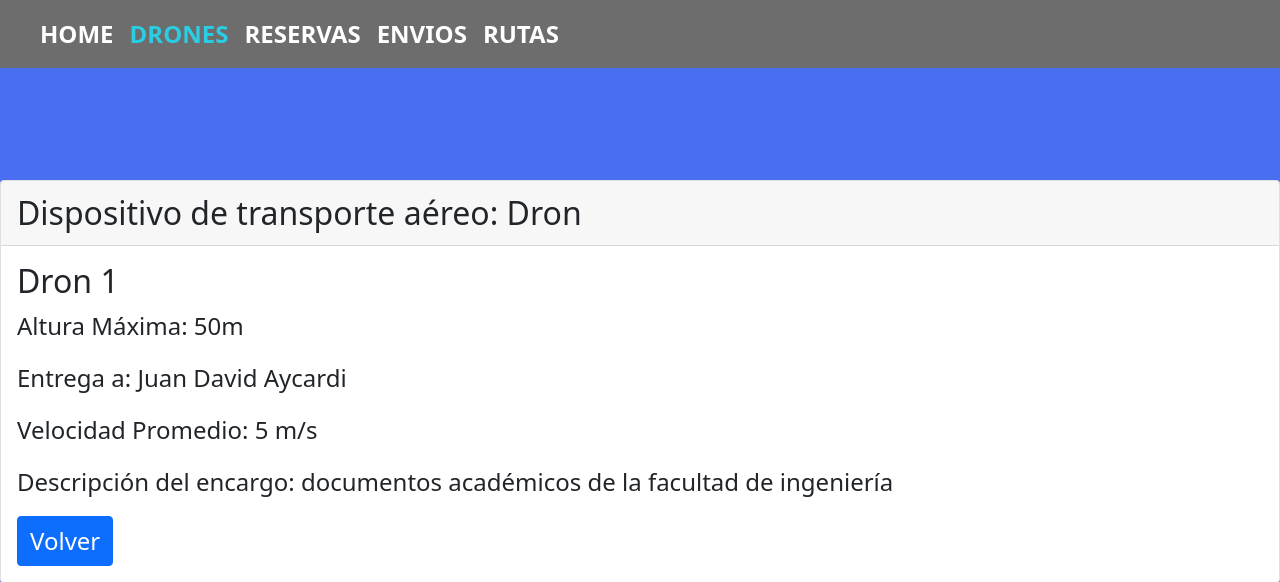
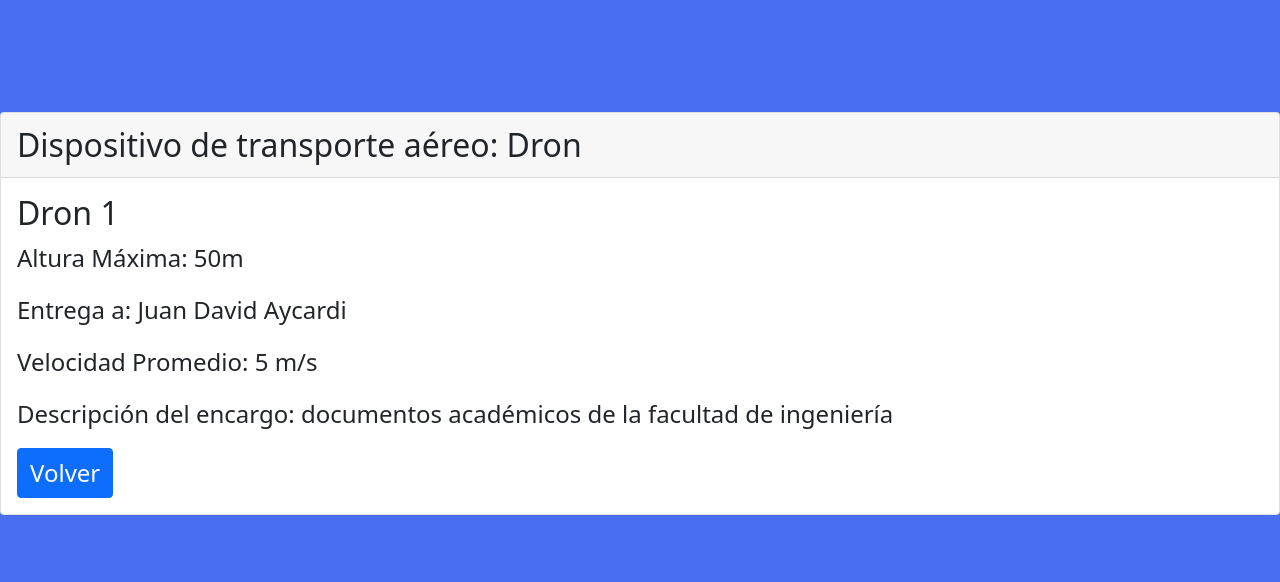
Before and after one commit to Estefaniahurtadog12/procesosFinal, a Flask app: page /drones/1 in a window 1280 px wide. Shown: the top 582 px of the page. Run offline with Flask 3, Linux system fonts and the light colour scheme; some libraries are stand-ins or nearby versions.

Commit message:
Actualizados las paginas de ver envios, ver drones, ver rutas

```diff
--- a/finalProcesos/templates/dron_aumentado.html
+++ b/finalProcesos/templates/dron_aumentado.html
@@ -6,36 +6,8 @@
     <title>Dron {{numero}} Aumentado Page</title>
     <link rel="stylesheet" type="text/css" href="{{ url_for('static',filename='dron_aumentado.css') }}">
     <link href="https://cdn.jsdelivr.net/npm/bootstrap@5.0.2/dist/css/bootstrap.min.css" rel="stylesheet" integrity="sha384-EVSTQN3/azprG1Anm3QDgpJLIm9Nao0Yz1ztcQTwFspd3yD65VohhpuuCOmLASjC" crossorigin="anonymous">
-	</head>
-	<body>
-		<div class="container">
-			<nav class="navbar navbar-expand-lg navbar-light ">
-		        <a class="navbar-brand" href="">{{usuario}}</a>
-		        <button class="navbar-toggler" type="button" data-toggle="collapse" data-target="#navbarSupportedContent" aria-controls="navbarSupportedContent" aria-expanded="false" aria-label="Toggle navigation">
-		            <span class="navbar-toggler-icon"></span>
-		        </button>
 
-		        <div class="collapse navbar-collapse" id="navbarSupportedContent">
-		            <ul class="navbar-nav ml-auto topnav">
-		                <li class="nav-item active">
-		                    <a class="nav-link" href="{{url_for('home')}}">HOME</a>
-		                </li>
-		                <li class="nav-item">
-		                    <a class="nav-link ho" href="{{url_for('drones')}}">DRONES</a>
-		                </li>
-		                <li class="nav-item">
-		                    <a class="nav-link" href="{{url_for('reservas')}}">RESERVAS</a>
-		                </li>
-		                <li class="nav-item">
-		                    <a class="nav-link" href="{{url_for('envios')}}">ENVIOS</a>
-		                </li>
-		                <li class="nav-item">
-		                    <a class="nav-link" href="{{url_for('rutas')}}">RUTAS</a>
-		                </li>
-		            </ul>
-		        </div>
-		    </nav>
-		</div>
+
 
     <div class="centrar">
         <div class="card">
@@ -55,5 +27,10 @@
 
     <script src="//maxcdn.bootstrapcdn.com/bootstrap/4.1.1/js/bootstrap.min.js"></script>
     <script src="//cdnjs.cloudflare.com/ajax/libs/jquery/3.2.1/jquery.min.js"></script>
+    <script>
+        $('#sidebarToggle').on('click', function () {
+            $('#sidebar').toggleClass('active');
+        });
+    </script>
 </body>
 </html>
```
Also changed, not shown: finalProcesos/templates/envio_aumentado.html (+8 -21 lines), finalProcesos/templates/ruta_aumentado.html (+38 -12 lines). Lines whose indentation alone changed are shown as unchanged.
